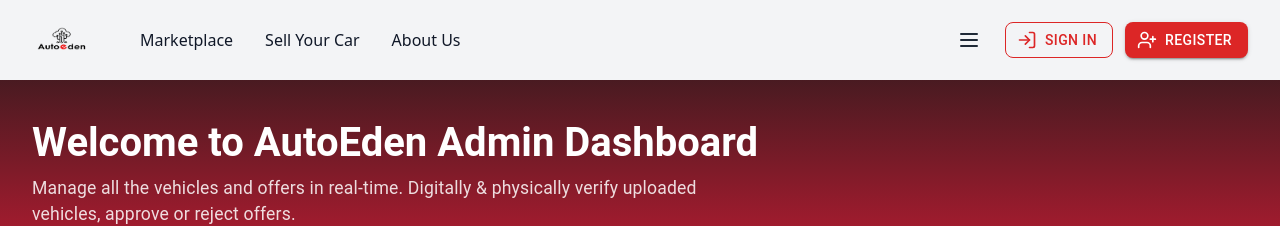
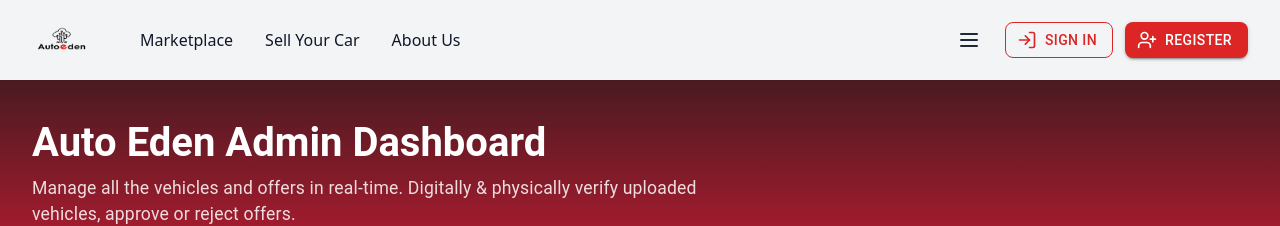
Before and after one commit to Mutombe/auto-eden, a React (Vite) app in the folder frontend/: page /admin in a window 1280 px wide. Shown: the top 226 px of the page. Built offline with nearby package versions, Linux system fonts and the light colour scheme; no server answers.

Commit message:
dashboard hero

```diff
--- a/frontend/src/components/dashboard/adminDashboard.jsx
+++ b/frontend/src/components/dashboard/adminDashboard.jsx
@@ -48,7 +48,7 @@
               fontSize: { xs: '1.75rem', sm: '2.25rem', md: '2.5rem' }
             }}
           >
-            Welcome to AutoEden Admin Dashboard
+            Auto Eden Admin Dashboard
           </Typography>
 
           <Typography
```
